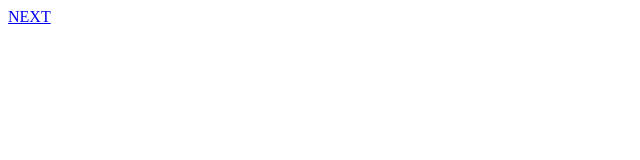
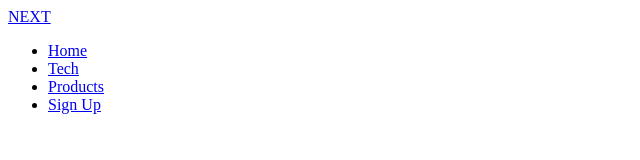
Before and after one commit to jeffinjk/Dash, a plain HTML site: page dashtest.html in a window 1280 px wide. Shown: the whole page, without its empty margins (0-640 px from the left). Drawn offline with Linux system fonts and the light colour scheme.

Commit message:
modified

```diff
--- a/dashtest.html
+++ b/dashtest.html
@@ -10,7 +10,25 @@
     <nav class="navbar">
         <div class="navbar__container">
             <a href="/" id="navbar__logo">NEXT</a>
-
+            <div class="navbar__toggle" id="mobile-menu">
+                <span class="bar"></span>
+                <span class="bar"></span>
+                <span class="bar"></span>
+            </div>
+            <ul class="navbar__menu">
+                <li class="navbar__item">
+                    <a href="/" class="navbar__links" >Home</a>
+                </li>
+                <li class="navbar__item">
+                    <a href="/tech" class="navbar__links" >Tech</a>
+                </li>
+                <li class="navbar__item">
+                    <a href="/products" class="navbar__links" >Products</a>
+                </li>
+                <li class="navbar__btn">
+                    <a href="/sign-up" class="button" >Sign Up</a>
+                </li>
+            </ul>
         </div>
     </nav>
 </body>
```
